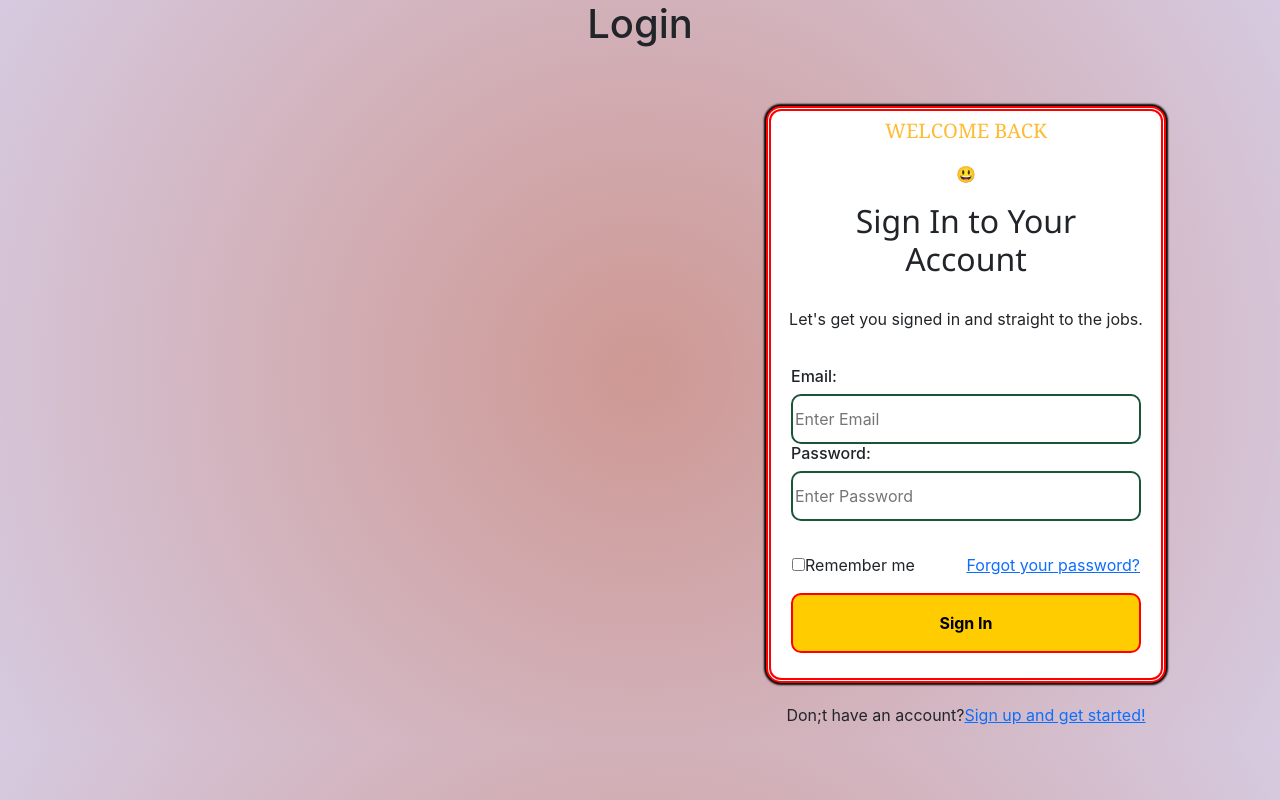
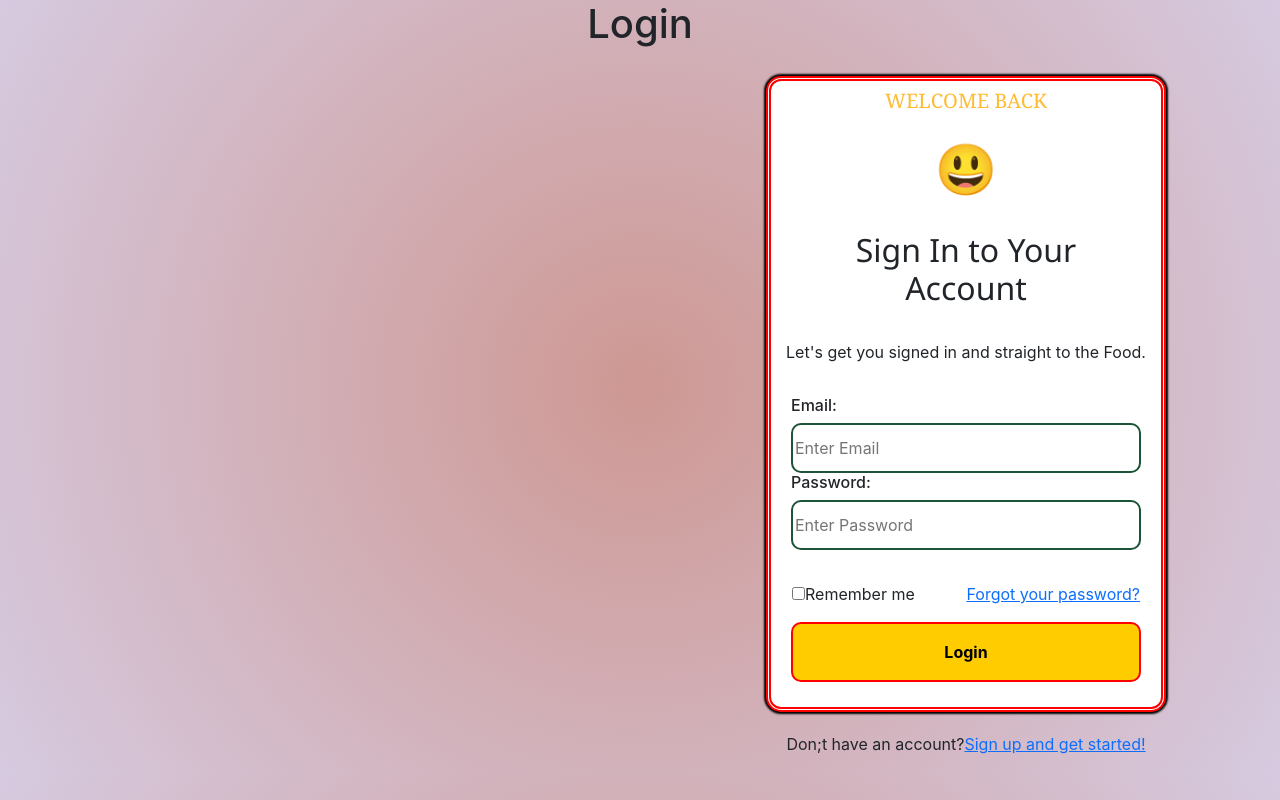
Before and after one commit to AmitDorle/Restro-Manager, a React (Create React App) app in the folder client/: page /login in a window 1280 px wide. Built offline with nearby package versions, Linux system fonts and the light colour scheme.

Commit message:
Css improve

```diff
--- a/client/src/views/Login/Login.css
+++ b/client/src/views/Login/Login.css
@@ -7,10 +7,15 @@ body{
     display: flex;
     justify-content: center;
 }
-
+.Signin-head
+{
+    text-align: center;
+    margin: 2;
+    font-family: 'Segoe UI', Tahoma, Geneva, Verdana, sans-serif;
+}
 .login-container
 {
-    margin-top: 50px;
+    margin-top: 20px;
     padding: 5px;
     width: 400px;
     background-color: white;
@@ -36,7 +41,10 @@ body{
     border-radius: 10px;
     border: 2px rgb(27, 84, 56) solid;
 }
-
+.emoji
+{
+    font-size: 50px;
+}
 
 .form-container
 {
--- a/client/src/views/Login/Login.js
+++ b/client/src/views/Login/Login.js
@@ -1,6 +1,7 @@
 import React, {useState,useEffect} from 'react'
 import axios from 'axios'
 import swal from 'sweetalert';
+import { Link } from 'react-router-dom';
 
 import {currentUser} from './../../util/currentUser'
 import "./Login.css"
@@ -61,17 +62,16 @@ function Login() {
                 <div>
                     <p className="welcome-text">WELCOME BACK</p>
                 </div>
-                <div className="text-center">
+                <div className="text-center emoji">
                     😃
                 </div>
-                <div className="m-3">
-                    <h2 className="Signup-head">
-                        Sign
-                        In to
+                <div className="m-4">
+                    <h2 className="Signin-head">
+                        Sign In to
                         Your Account</h2>
                 </div>
-                <div className="m-1">
-                    <p className="text-center">Let's get you signed in and straight to the jobs.</p>
+                <div>
+                    <p className="text-center">Let's get you signed in and straight to the Food.</p>
                 </div>
                 <div className="form-container m-3">
                     <form>
@@ -102,14 +102,14 @@ function Login() {
                     <div> <a href="/pages/forget-password.html">Forgot your password?</a></div>
                 </div>
                 <div className="sign-in-button-container">
-                    <button type="button" class="sign-in-button" onClick={loginUser}><b>Sign In</b></button>
+                    <button type="button" class="sign-in-button" onClick={loginUser}><b>Login</b></button>
                 </div>
             </div>
             <div className="sign-up-link-section">
                 <div>
                     <p>Don;t have an account?</p>
                 </div>
-                <div><a href="/pages/Sign-Up.html">Sign up and get started!</a></div>
+                <div><Link to="/Signup">Sign up and get started!</Link></div>
             </div>
         </div>
     </div>
```
